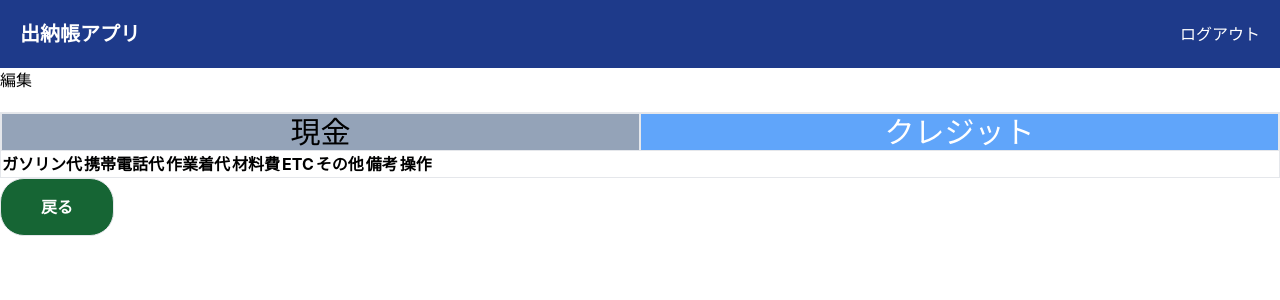
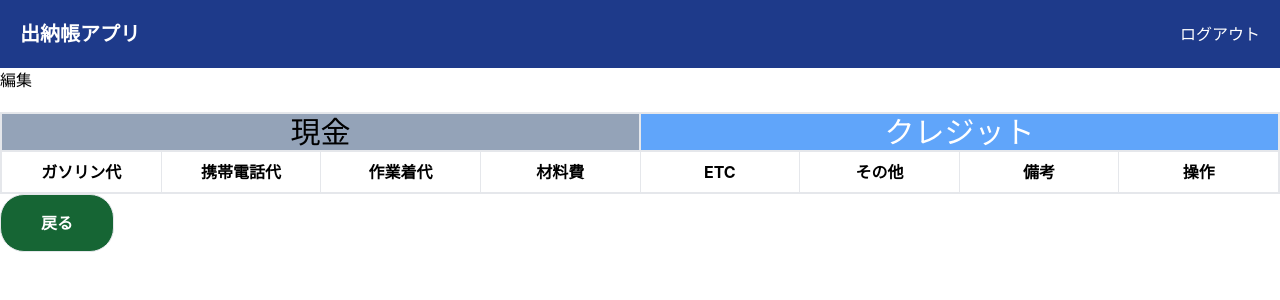
Before and after one commit to yori13/account-book, a React (Create React App) app in the folder react/: page /Edit in a window 1280 px wide. Both pictures are taken after a click on the button "クレジット". Shown: the top 300 px of the page. Built offline with nearby package versions, Linux system fonts and the light colour scheme.

Commit message:
thのデザインを追加

```diff
--- a/react/src/components/Edit/CashEditPage.jsx
+++ b/react/src/components/Edit/CashEditPage.jsx
@@ -1,22 +1,26 @@
 import React from "react";
 
 const CashEditPage = () => {
-  return(
+  return (
     <>
-      <table>
-        <thead>
-          <th>日付</th>
-          <th>費目</th>
-          <th>摘要</th>
-          <th>金額項目</th>
-          <th>金額</th>
-          <th>操作</th>
-        </thead>
-        <tbody>
-        </tbody>
-      </table>
+      <div className="overflow-x-auto">
+        <table className="table-fixed w-full border-collapse border border-gray-300">
+          <thead>
+            <tr>
+              <th className="w-1/6 border px-4 py-2">日付</th>
+              <th className="w-1/6 border px-4 py-2">費目</th>
+              <th className="w-1/6 border px-4 py-2">摘要</th>
+              <th className="w-1/6 border px-4 py-2">金額項目</th>
+              <th className="w-1/6 border px-4 py-2">金額</th>
+              <th className="w-1/6 border px-4 py-2">操作</th>
+            </tr>
+          </thead>
+          <tbody>
+          </tbody>
+        </table>
+      </div>
     </>
   );
-}
+};
 
 export default CashEditPage;
--- a/react/src/components/Edit/CreditEditPage.jsx
+++ b/react/src/components/Edit/CreditEditPage.jsx
@@ -3,20 +3,24 @@ import React from "react";
 const CreditEditPage = () => {
   return(
     <>
-      <table>
-        <thead>
-          <th>ガソリン代</th>
-          <th>携帯電話代</th>
-          <th>作業着代</th>
-          <th>材料費</th>
-          <th>ETC</th>
-          <th>その他</th>
-          <th>備考</th>
-          <th>操作</th>
-        </thead>
-        <tbody>
-        </tbody>
-      </table>
+      <div className="overflow-x-auto">
+        <table className="table-fixed w-full border-collapse border border-gray-300">
+          <thead>
+            <tr>
+              <th className="w-1/8 border px-4 py-2">ガソリン代</th>
+              <th className="w-1/8 border px-4 py-2">携帯電話代</th>
+              <th className="w-1/8 border px-4 py-2">作業着代</th>
+              <th className="w-1/8 border px-4 py-2">材料費</th>
+              <th className="w-1/8 border px-4 py-2">ETC</th>
+              <th className="w-1/8 border px-4 py-2">その他</th>
+              <th className="w-1/8 border px-4 py-2">備考</th>
+              <th className="w-1/8 border px-4 py-2">操作</th>
+            </tr>
+          </thead>
+          <tbody>
+          </tbody>
+        </table>
+      </div>
     </>
   );
 }
```
